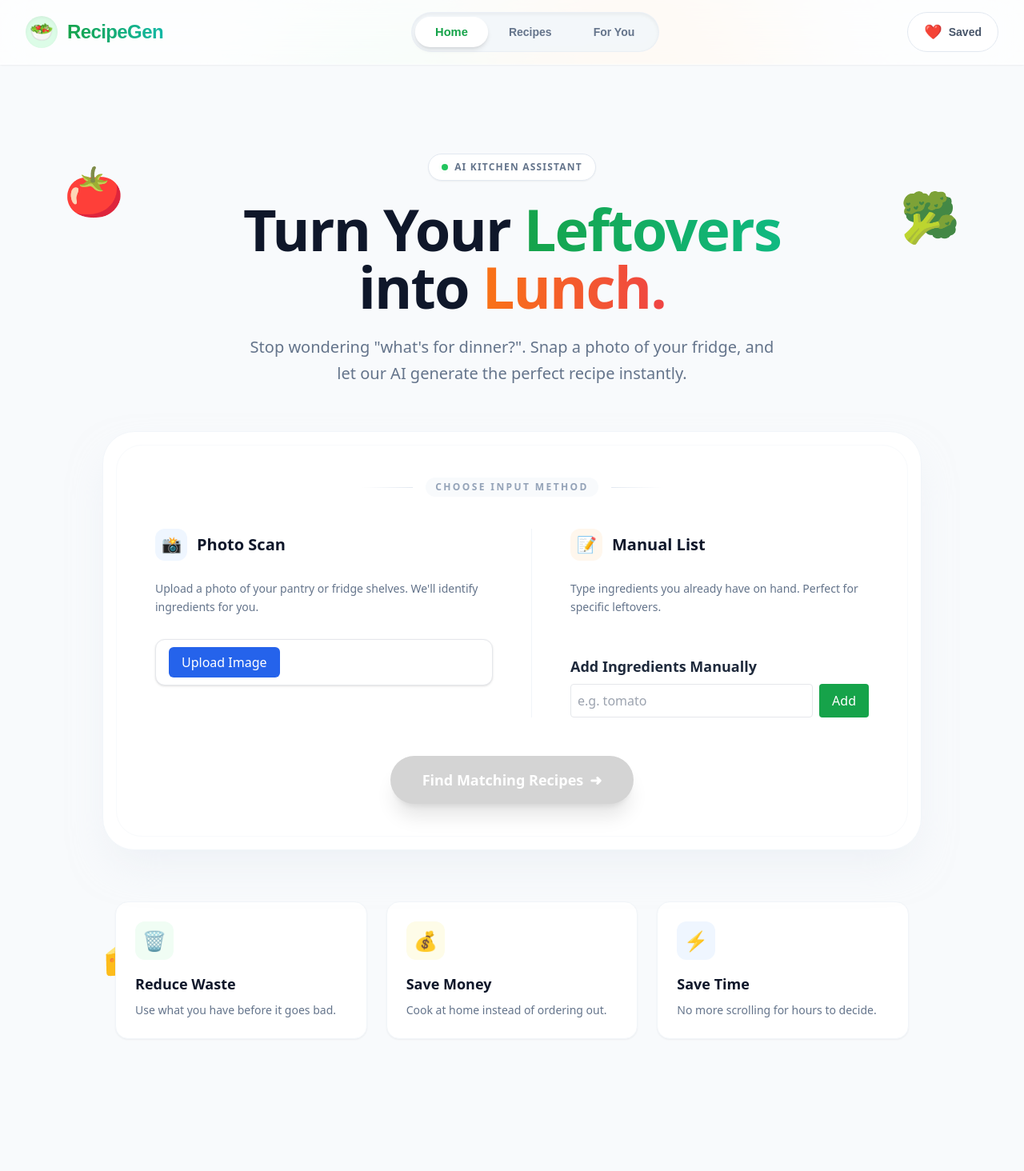
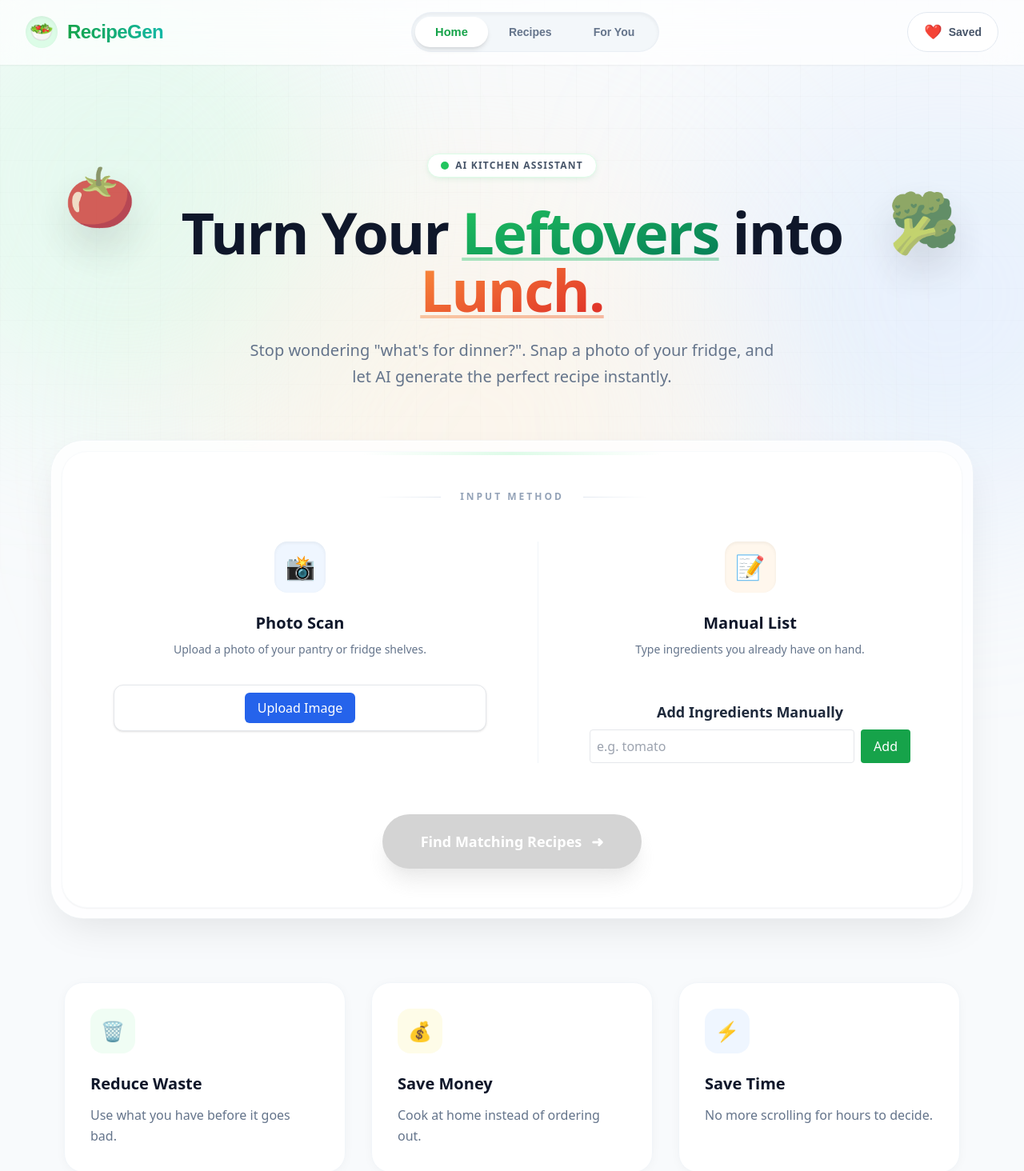
Before and after one commit to ritikrajkvs/Smart_recipe_generator, a React (Vite) app in the folder frontend/: page / in a window 1280 px wide. Shown: the top 1464 px of the page at 80% size. Before the commit the page ends 1379 px from the top, so only its background shows below. Built offline with nearby package versions, Linux system fonts and the light colour scheme.

Commit message:
Update Home.jsx

```diff
--- a/frontend/src/pages/Home.jsx
+++ b/frontend/src/pages/Home.jsx
@@ -17,64 +17,73 @@ const Home = () => {
   };
 
   return (
-    <div className="min-h-screen pt-28 pb-20 px-4 relative w-full overflow-x-hidden bg-slate-50 font-sans">
+    <div className="min-h-screen pt-28 pb-20 px-4 relative w-full overflow-x-hidden bg-slate-50 font-sans selection:bg-green-100 selection:text-green-700">
 
-      {/* --- High Performance Background (Fixed) --- */}
-      <div className="fixed inset-0 overflow-hidden pointer-events-none -z-10">
-        <div className="absolute top-0 left-1/4 w-96 h-96 bg-green-200/40 rounded-full blur-3xl animate-blob will-change-transform"></div>
-        <div className="absolute top-0 right-1/4 w-96 h-96 bg-orange-200/40 rounded-full blur-3xl animate-blob animation-delay-2000 will-change-transform"></div>
-        <div className="absolute -bottom-32 left-1/3 w-96 h-96 bg-blue-200/40 rounded-full blur-3xl animate-blob animation-delay-4000 will-change-transform"></div>
+      {/* --- 1. Tech-Inspired Background --- */}
+      <div className="fixed inset-0 z-0">
+        {/* Subtle Grid Pattern */}
+        <div className="absolute inset-0 bg-grid-pattern opacity-60"></div>
+
+        {/* Optimized Gradient Blobs */}
+        <div className="absolute top-[-10%] left-[-10%] w-[600px] h-[600px] bg-green-200/30 rounded-full blur-[120px] animate-blob will-change-transform"></div>
+        <div className="absolute top-[20%] right-[-10%] w-[500px] h-[500px] bg-blue-200/30 rounded-full blur-[120px] animate-blob animation-delay-2000 will-change-transform"></div>
+        <div className="absolute bottom-[-10%] left-[20%] w-[600px] h-[600px] bg-orange-100/40 rounded-full blur-[120px] animate-blob animation-delay-4000 will-change-transform"></div>
       </div>
 
-      {/* Floating Ingredients (Decorations) */}
-      <div className="hidden lg:block absolute top-32 left-20 text-6xl animate-float opacity-90 transform-gpu">🍅</div>
-      <div className="hidden lg:block absolute top-40 right-20 text-6xl animate-float delay-100 opacity-90 transform-gpu">🥦</div>
-      <div className="hidden lg:block absolute bottom-40 left-32 text-6xl animate-float delay-200 opacity-90 transform-gpu">🧀</div>
+      {/* --- 2. Floating Elements --- */}
+      <div className="hidden lg:block absolute top-32 left-20 text-7xl animate-float opacity-80 drop-shadow-2xl will-change-transform grayscale-[30%] hover:grayscale-0 transition-all duration-500 cursor-default">🍅</div>
+      <div className="hidden lg:block absolute top-40 right-20 text-7xl animate-float delay-100 opacity-80 drop-shadow-2xl will-change-transform grayscale-[30%] hover:grayscale-0 transition-all duration-500 cursor-default">🥦</div>
+      <div className="hidden lg:block absolute bottom-40 left-32 text-7xl animate-float delay-200 opacity-80 drop-shadow-2xl will-change-transform grayscale-[30%] hover:grayscale-0 transition-all duration-500 cursor-default">🧀</div>
 
-      <div className="max-w-5xl mx-auto relative z-10 flex flex-col items-center">
+      <div className="max-w-6xl mx-auto relative z-10 flex flex-col items-center">
 
-        {/* --- Hero Section --- */}
-        <div className="text-center mb-14 max-w-3xl px-4">
-          <div className="inline-flex items-center gap-2 px-4 py-2 rounded-full bg-white border border-slate-200 shadow-sm mb-6">
-            <span className="relative flex h-2 w-2">
+        {/* --- 3. Hero Section --- */}
+        <div className="text-center mb-16 max-w-4xl px-4">
+          <div className="inline-flex items-center gap-2 px-4 py-1.5 rounded-full bg-white border border-green-100 shadow-[0_2px_10px_-3px_rgba(22,163,74,0.2)] mb-8 hover:shadow-green-200/50 transition-shadow duration-300">
+            <span className="relative flex h-2.5 w-2.5">
               <span className="animate-ping absolute inline-flex h-full w-full rounded-full bg-green-400 opacity-75"></span>
-              <span className="relative inline-flex rounded-full h-2 w-2 bg-green-500"></span>
+              <span className="relative inline-flex rounded-full h-2.5 w-2.5 bg-green-500"></span>
             </span>
-            <span className="text-xs font-bold text-slate-500 tracking-widest uppercase">AI Kitchen Assistant</span>
+            <span className="text-xs font-bold text-slate-600 tracking-widest uppercase">AI Kitchen Assistant</span>
           </div>
 
-          <h1 className="text-5xl md:text-7xl font-extrabold text-slate-900 tracking-tight mb-6 leading-tight">
-            Turn Your <span className="text-transparent bg-clip-text bg-gradient-to-r from-green-600 to-emerald-500">Leftovers</span> into <span className="text-transparent bg-clip-text bg-gradient-to-r from-orange-500 to-red-500">Lunch.</span>
+          <h1 className="text-5xl md:text-7xl font-extrabold text-slate-900 tracking-tight mb-6 leading-[1.15]">
+            Turn Your <span className="text-transparent bg-clip-text bg-gradient-to-br from-green-500 to-emerald-700 underline decoration-green-300/30 decoration-4 underline-offset-4">Leftovers</span> into <span className="text-transparent bg-clip-text bg-gradient-to-br from-orange-400 to-red-600 underline decoration-orange-300/30 decoration-4 underline-offset-4">Lunch.</span>
           </h1>
           <p className="text-xl text-slate-500 max-w-2xl mx-auto leading-relaxed">
-            Stop wondering "what's for dinner?". Snap a photo of your fridge, and let our AI generate the perfect recipe instantly.
+            Stop wondering "what's for dinner?". Snap a photo of your fridge, and let AI generate the perfect recipe instantly.
           </p>
         </div>
 
-        {/* --- Main Interaction Card (The "Previous" Layout, Upgraded) --- */}
-        <div className="w-full bg-white rounded-[2.5rem] shadow-2xl shadow-slate-200/50 border border-slate-100 p-2 md:p-4 mb-16 transform-gpu">
-          <div className="bg-white rounded-[2rem] px-6 py-10 md:px-12 border border-slate-50">
+        {/* --- 4. Main Input Card (High-End Look) --- */}
+        <div className="w-full bg-white/80 backdrop-blur-sm rounded-[2.5rem] shadow-[0_20px_50px_-12px_rgba(0,0,0,0.1)] border border-white/60 p-2 md:p-3 mb-20 ring-1 ring-slate-100/50 transform-gpu">
+          <div className="bg-white rounded-[2rem] px-6 py-12 md:px-16 border border-slate-50 shadow-sm relative overflow-hidden">
 
-            {/* Stylish Divider Header */}
-            <div className="flex items-center justify-center gap-4 mb-10">
-              <div className="h-px w-16 bg-gradient-to-r from-transparent to-slate-200"></div>
-              <span className="text-slate-400 text-xs font-bold uppercase tracking-[0.2em] bg-slate-50 px-3 py-1 rounded-full">Choose Input Method</span>
-              <div className="h-px w-16 bg-gradient-to-l from-transparent to-slate-200"></div>
+            {/* Decorative top accent */}
+            <div className="absolute top-0 left-1/2 -translate-x-1/2 w-1/3 h-1 bg-gradient-to-r from-transparent via-green-200 to-transparent opacity-50"></div>
+
+            {/* Input Method Header */}
+            <div className="flex items-center justify-center gap-6 mb-12">
+              <div className="h-px w-20 bg-gradient-to-r from-transparent to-slate-200"></div>
+              <span className="text-slate-400 text-xs font-bold uppercase tracking-[0.25em]">Input Method</span>
+              <div className="h-px w-20 bg-gradient-to-l from-transparent to-slate-200"></div>
             </div>
 
-            {/* The Classic Two-Column Layout */}
-            <div className="grid md:grid-cols-2 gap-12 md:divide-x md:divide-slate-100">
+            {/* Columns */}
+            <div className="grid md:grid-cols-2 gap-16 md:divide-x md:divide-slate-100 items-start">
 
               {/* Left: Photo Scan */}
-              <div className="flex flex-col items-center text-center md:items-start md:text-left space-y-5">
-                <div className="flex items-center gap-3 mb-1">
-                  <div className="w-10 h-10 bg-blue-50 rounded-xl flex items-center justify-center text-xl text-blue-600">📸</div>
-                  <h3 className="font-bold text-slate-900 text-xl">Photo Scan</h3>
+              <div className="flex flex-col items-center text-center space-y-6 group">
+                <div className="w-16 h-16 bg-blue-50 rounded-2xl flex items-center justify-center text-3xl text-blue-600 shadow-inner group-hover:scale-110 group-hover:rotate-3 transition-all duration-300">
+                  📸
                 </div>
-                <p className="text-slate-500 text-sm leading-relaxed">
-                  Upload a photo of your pantry or fridge shelves. We'll identify ingredients for you.
-                </p>
-                <div className="w-full pt-2">
+                <div className="space-y-2">
+                  <h3 className="font-bold text-slate-900 text-xl group-hover:text-blue-600 transition-colors">Photo Scan</h3>
+                  <p className="text-slate-500 text-sm leading-relaxed max-w-xs mx-auto">
+                    Upload a photo of your pantry or fridge shelves.
+                  </p>
+                </div>
+                <div className="w-full pt-2 transform transition-all duration-300 hover:-translate-y-1">
                   <ImageUploader
                     onIngredientsDetected={(detected) =>
                       setIngredients([...new Set(detected)])
@@ -84,39 +93,40 @@ const Home = () => {
               </div>
 
               {/* Right: Manual List */}
-              <div className="flex flex-col items-center text-center md:items-start md:text-left space-y-5 md:pl-12">
-                <div className="flex items-center gap-3 mb-1">
-                  <div className="w-10 h-10 bg-orange-50 rounded-xl flex items-center justify-center text-xl text-orange-600">📝</div>
-                  <h3 className="font-bold text-slate-900 text-xl">Manual List</h3>
+              <div className="flex flex-col items-center text-center space-y-6 md:pl-16 group">
+                <div className="w-16 h-16 bg-orange-50 rounded-2xl flex items-center justify-center text-3xl text-orange-600 shadow-inner group-hover:scale-110 group-hover:-rotate-3 transition-all duration-300">
+                  📝
                 </div>
-                <p className="text-slate-500 text-sm leading-relaxed">
-                  Type ingredients you already have on hand. Perfect for specific leftovers.
-                </p>
-                <div className="w-full pt-2">
+                <div className="space-y-2">
+                  <h3 className="font-bold text-slate-900 text-xl group-hover:text-orange-600 transition-colors">Manual List</h3>
+                  <p className="text-slate-500 text-sm leading-relaxed max-w-xs mx-auto">
+                    Type ingredients you already have on hand.
+                  </p>
+                </div>
+                <div className="w-full pt-2 transform transition-all duration-300 hover:-translate-y-1">
                   <IngredientInput />
                 </div>
               </div>
             </div>
 
-            {/* Big Gradient Action Button */}
-            <div className="mt-12 flex justify-center">
+            {/* Action Button (Shimmer Effect) */}
+            <div className="mt-16 flex justify-center">
               <button
                 onClick={handleSearch}
                 disabled={ingredients.length === 0}
-                className={`relative group px-10 py-4 rounded-full text-lg font-bold text-white transition-all duration-300 shadow-xl
+                className={`relative group px-12 py-5 rounded-full text-lg font-bold text-white shadow-xl shadow-green-200/80 overflow-hidden transition-all duration-300
                   ${ingredients.length > 0
-                    ? 'bg-gradient-to-r from-green-600 to-emerald-600 hover:scale-105 hover:shadow-green-500/30 cursor-pointer'
+                    ? 'animate-shimmer hover:shadow-2xl hover:shadow-green-400/40 hover:-translate-y-1 active:scale-95 cursor-pointer'
                     : 'bg-slate-300 cursor-not-allowed grayscale'
                   }`}
               >
-                <span className="flex items-center gap-2">
+                <span className="relative z-10 flex items-center gap-3">
                   Find Matching Recipes
-                  <span className="group-hover:translate-x-1 transition-transform">➜</span>
+                  <span className="group-hover:translate-x-1 transition-transform duration-300">➜</span>
                 </span>
 
-                {/* Ingredient Counter Badge */}
                 {ingredients.length > 0 && (
-                  <span className="absolute -top-2 -right-2 bg-red-500 text-white text-[10px] font-extrabold w-6 h-6 flex items-center justify-center rounded-full border-2 border-white shadow-md animate-bounce">
+                  <span className="absolute -top-2 -right-2 bg-white text-green-600 text-xs font-extrabold w-7 h-7 flex items-center justify-center rounded-full border-2 border-green-50 shadow-md animate-bounce z-20">
                     {ingredients.length}
                   </span>
                 )}
@@ -125,19 +135,19 @@ const Home = () => {
           </div>
         </div>
 
-        {/* --- Feature Highlights (Clean & Minimal) --- */}
-        <div className="grid grid-cols-1 md:grid-cols-3 gap-6 w-full px-4">
+        {/* --- 5. Feature Highlights (Polished Cards) --- */}
+        <div className="grid grid-cols-1 md:grid-cols-3 gap-8 w-full px-4">
           {[
-            { icon: '🗑️', title: 'Reduce Waste', desc: 'Use what you have before it goes bad.', color: 'bg-green-50' },
-            { icon: '💰', title: 'Save Money', desc: 'Cook at home instead of ordering out.', color: 'bg-yellow-50' },
-            { icon: '⚡', title: 'Save Time', desc: 'No more scrolling for hours to decide.', color: 'bg-blue-50' },
+            { icon: '🗑️', title: 'Reduce Waste', desc: 'Use what you have before it goes bad.', color: 'bg-green-50 text-green-600' },
+            { icon: '💰', title: 'Save Money', desc: 'Cook at home instead of ordering out.', color: 'bg-yellow-50 text-yellow-600' },
+            { icon: '⚡', title: 'Save Time', desc: 'No more scrolling for hours to decide.', color: 'bg-blue-50 text-blue-600' },
           ].map((feature, i) => (
-            <div key={i} className="bg-white p-6 rounded-2xl border border-slate-100 shadow-sm hover:shadow-lg hover:-translate-y-1 transition-all duration-300">
-              <div className={`w-12 h-12 ${feature.color} rounded-xl flex items-center justify-center text-2xl mb-4`}>
+            <div key={i} className="bg-white p-8 rounded-3xl border border-slate-100 shadow-[0_2px_15px_-3px_rgba(0,0,0,0.05)] hover:shadow-xl hover:-translate-y-1 transition-all duration-300 group">
+              <div className={`w-14 h-14 ${feature.color} rounded-2xl flex items-center justify-center text-2xl mb-6 group-hover:scale-110 transition-transform duration-300`}>
                 {feature.icon}
               </div>
-              <h3 className="font-bold text-slate-900 text-lg mb-2">{feature.title}</h3>
-              <p className="text-sm text-slate-500 leading-relaxed">{feature.desc}</p>
+              <h3 className="font-bold text-slate-900 text-xl mb-3">{feature.title}</h3>
+              <p className="text-slate-500 leading-relaxed">{feature.desc}</p>
             </div>
           ))}
         </div>
```
